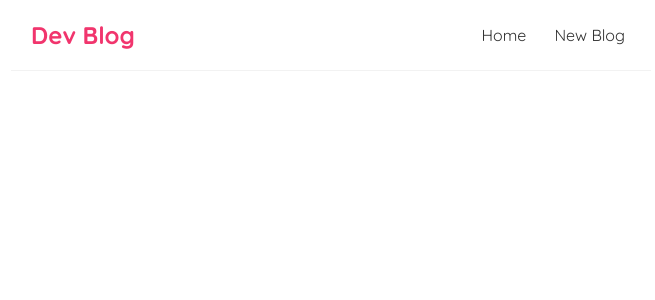
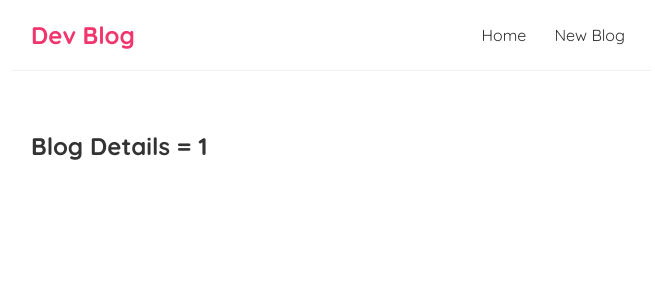
Before and after one commit to MuhammadAli511/WebDevelopment, a React (Create React App) app in the folder blog/: page /blogs/1 in a window 1280 px wide. Shown: the top 300 px of the page, without its empty margins (309-964 px from the left). Built offline with nearby package versions, Linux system fonts and the light colour scheme.

Commit message:
Tutorial 25

```diff
--- a/blog/src/App.js
+++ b/blog/src/App.js
@@ -1,4 +1,5 @@
 import { BrowserRouter as Router, Route, Routes } from 'react-router-dom';
+import BlogDetails from './BlogDetails';
 import Create from './Create';
 import Home from './Home';
 import Navbar from './Navbar';
@@ -13,6 +14,7 @@
           <Routes>
             <Route path='/' element={<Home/>} />
             <Route path='/create' element={<Create/>} />
+            <Route path='/blogs/:id' element={<BlogDetails/>} />
           </Routes>
         </div>
       </div>
--- /dev/null
+++ b/blog/src/BlogDetails.js
@@ -0,0 +1,13 @@
+import { useParams } from "react-router-dom";
+
+const BlogDetails = () => {
+    const {id} = useParams()
+
+    return (
+        <div className="blog-details">
+            <h2>Blog Details = {id}</h2>
+        </div>
+     );
+}
+
+export default BlogDetails;
--- a/blog/src/BlogList.js
+++ b/blog/src/BlogList.js
@@ -1,3 +1,5 @@
+import { Link } from "react-router-dom";
+
 const BlogList = ({blogs,title}) => {
 
     return (
@@ -5,8 +7,11 @@
             <h2>{title}</h2>
             {blogs.map((blog)=> (
             <div className="blog-preview" key={blog.id}>
-                <h2>{blog.title}</h2>
-                <p>Written by {blog.author} </p>
+                <Link to={`/blogs/${blog.id}`}>
+                    <h2>{blog.title}</h2>
+                    <p>Written by {blog.author} </p>
+                </Link>
+
             </div>
 
             ))}
--- a/blog/src/index.css
+++ b/blog/src/index.css
@@ -49,3 +49,7 @@
   color: #f1356d;
   margin-bottom: 10px;
 }
+
+.blog-preview a {
+  text-decoration: none;
+}
```
